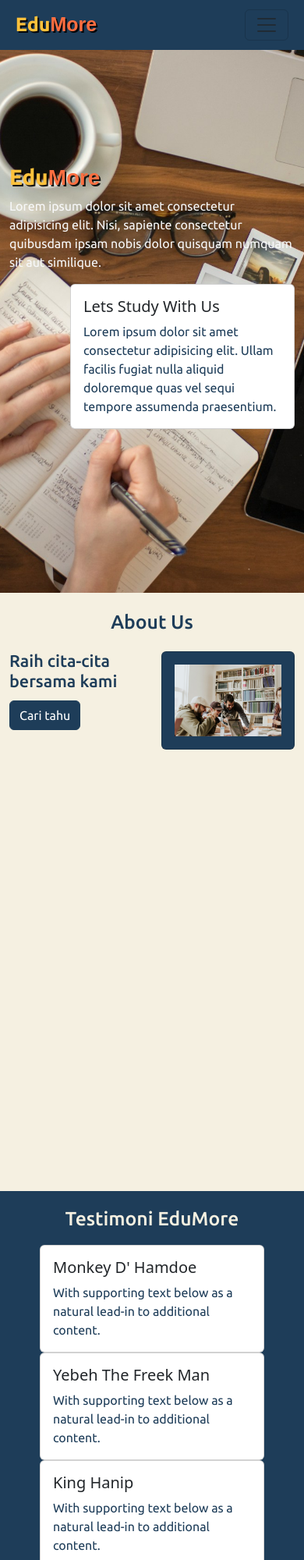
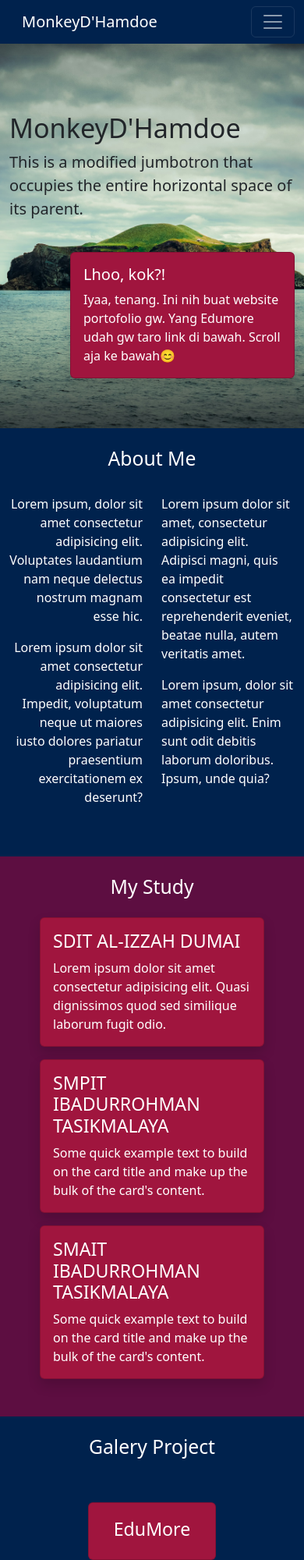
Before and after one commit to monkeydehamdoe/monkeydehamdoe.github.io, a plain HTML site: page index.html in a window 390 px wide. Shown: the top 2000 px of the page at 78% size. Drawn offline with nearby package versions, Linux system fonts and the light colour scheme; a web font is replaced by a local one.

Commit message:
portfolio baru

```diff
--- a/index.html
+++ b/index.html
@@ -4,233 +4,150 @@
 <head>
   <meta charset="utf-8">
   <meta name="viewport" content="width=device-width, initial-scale=1">
-  <title>EduMore</title>
+  <title>Monkey D'Hamdoe</title>
   <!-- Bootstrap Style -->
   <link href="https://cdn.jsdelivr.net/npm/bootstrap@5.3.3/dist/css/bootstrap.min.css" rel="stylesheet"
     integrity="sha384-QWTKZyjpPEjISv5WaRU9OFeRpok6YctnYmDr5pNlyT2bRjXh0JMhjY6hW+ALEwIH" crossorigin="anonymous">
-  <!-- Google Fonts -->
-  <link rel="preconnect" href="https://fonts.googleapis.com">
-  <link rel="preconnect" href="https://fonts.gstatic.com" crossorigin>
-  <link
-    href="https://fonts.googleapis.com/css2?family=Poetsen+One&family=Ubuntu:ital,wght@0,300;0,400;0,500;0,700;1,300;1,400;1,500;1,700&display=swap"
-    rel="stylesheet">
-  <!-- Feather Icon -->
-  <script src="https://unpkg.com/feather-icons"></script>
-  <!-- GoBlog Style -->
+  <!-- My Style -->
   <link rel="stylesheet" href="style.css">
 </head>
 
-<body id="Home">
-  <!-- Open Navbar -->
-  <nav class="navbar navbar-expand-lg fixed-top">
-    <div class="container-fluid nav-content">
-      <a class="navbar-brand" href="#">Edu<span>More</span></a>
+<body>
+  <!-- Navbar -->
+  <nav class="navbar navbar-expand-lg navbar-dark shadow bg-monk fixed-top" data-bs-theme="dark">
+    <div class="container">
+      <a class="navbar-brand ms-3" href="#">MonkeyD'Hamdoe</a>
       <button class="navbar-toggler" type="button" data-bs-toggle="collapse" data-bs-target="#navbarNavAltMarkup"
         aria-controls="navbarNavAltMarkup" aria-expanded="false" aria-label="Toggle navigation">
         <span class="navbar-toggler-icon"></span>
       </button>
       <div class="collapse navbar-collapse" id="navbarNavAltMarkup">
-        <div class="navbar-nav">
-          <a class="nav-link" href="#Home">Home</a>
-          <a class="nav-link" href="#about">About</a>
-          <a class="nav-link" href="#testi">Testi</a>
-          <a class="nav-link" href="#Product">Product</a>
+        <div class="navbar-nav ms-auto">
+          <a class="nav-link" href="#">Home</a>
+          <a class="nav-link" href="#">About</a>
+          <a class="nav-link" href="#">Study</a>
+          <a class="nav-link" href="#">Galery</a>
         </div>
       </div>
     </div>
   </nav>
-  <!-- Nav Close -->
+  <!-- Last Navbar -->
 
-  <!-- Hero Section -->
-  <section class="hero" id="home">
-    <main class="container">
-      <div class="row">
+  <!-- Hero -->
+  <div class="hero">
+    <div class="container pt-5">
+      <div class="row pt-5">
         <div class="col">
-          <h1>Edu<span>More</span></h1>
-          <p class="text-light">Lorem ipsum dolor sit
-            amet
-            consectetur adipisicing
-            elit.
-            Nisi, sapiente
-            consectetur
-            quibusdam ipsam nobis
-            dolor
-            quisquam numquam sit aut similique.</p>
+          <h1 class="display-4 pt-5">MonkeyD'Hamdoe</h1>
+          <p class="lead">This is a modified jumbotron that occupies the entire horizontal space of its parent.</p>
         </div>
-        <div class="col promo">
-          <div class="card" style="width: 18rem;">
-            <div class="card-body">
-              <h5 class="card-title">Lets Study With Us</h5>
-              <p class="card-text">Lorem ipsum dolor sit amet consectetur adipisicing elit. Ullam facilis fugiat nulla
-                aliquid doloremque quas vel sequi tempore assumenda praesentium.</p>
+        <div class="col">
+          <div class="card ms-auto mt-4 mb-4 shadow bg-key" style="width: 18rem;">
+            <div class="card-body text-white">
+              <h5 class="card-title">Lhoo, kok?!</h5>
+              <p class="card-text">Iyaa, tenang. Ini nih buat website portofolio gw. Yang Edumore udah gw taro link di
+                bawah. Scroll aja ke bawah😊</p>
             </div>
           </div>
         </div>
+      </div>
+    </div>
+  </div>
+  <!-- Last Hero -->
 
+  <!-- About -->
+  <section id="about" class="about bg-monk">
+    <main class="container">
+      <div class="row pt-4">
+        <h2 class="text-white text-center">About Me</h2>
       </div>
-    </main>
-  </section>
-  <!-- Last Hero Section -->
-
-  <!-- About Section -->
-  <section id="about" class="about">
-    <main class="container">
-      <div class="row">
-        <h2 class="text-center">About Us</h2>
-      </div>
-      <div class="row about-content">
+      <div class="row mt-4 pb-5">
         <div class="col">
-          <h4>Raih cita-cita bersama kami</h4>
-          <p>
-            <button class="btn btn-primary tombol" type="button" data-bs-toggle="collapse"
-              data-bs-target="#collapseWidthExample" aria-expanded="false" aria-controls="collapseWidthExample">
-              Cari tahu
-            </button>
-          </p>
-          <div style="min-height: 120px;">
-            <div class="collapse collapse-horizontal" id="collapseWidthExample">
-              <div class="card card-body text-about" style="width: 500px;">
-                <p>Lorem ipsum dolor sit amet consectetur adipisicing elit. Quibusdam suscipit quae vel in et
-                  incidunt!
-                </p>
-                <p>Lorem ipsum dolor sit amet consectetur adipisicing elit. Aut officiis dicta quae cum aliquam odio
-                  ea
-                  in eveniet ipsa similique?</p>
-              </div>
-            </div>
-          </div>
+          <p class="text-white text-end">Lorem ipsum, dolor sit amet consectetur adipisicing elit. Voluptates laudantium
+            nam neque delectus nostrum magnam esse hic.</p>
+          <p class="text-white text-end">Lorem ipsum dolor sit amet consectetur adipisicing elit. Impedit, voluptatum
+            neque ut maiores iusto dolores pariatur praesentium exercitationem ex deserunt?</p>
         </div>
         <div class="col">
-          <div class="card card-body bg-edu">
-            <img src="img/bareng.jpg" class="img-fluid" alt="...">
-          </div>
+          <p class="text-white text-justify">Lorem ipsum dolor sit amet, consectetur adipisicing elit. Adipisci magni,
+            quis ea impedit consectetur est reprehenderit eveniet, beatae nulla, autem veritatis amet.</p>
+          <p class="text-white text-justify">Lorem ipsum, dolor sit amet consectetur adipisicing elit. Enim sunt odit
+            debitis laborum doloribus. Ipsum, unde quia?</p>
         </div>
       </div>
     </main>
   </section>
-  <!-- Last About Section -->
+  <!-- Last About -->
 
-  <!-- Testimoni -->
-  <section id="testi" class="testi">
+  <!-- Study -->
+  <section id="study" class="study bg-ham">
     <main class="container">
-      <div class="row">
-        <h2 class="text-light-edu text-center">Testimoni EduMore</h2>
+      <div class="row pt-4">
+        <h2 class="text-white text-center">My Study</h2>
       </div>
-      <div class="row">
-        <div class="col">
-          <div class="card" style="width: 18rem;">
-            <div class="card-body">
-              <h5 class="card-title">Monkey D' Hamdoe</h5>
-              <p class="card-text">With supporting text below as a natural lead-in to additional content.</p>
-
+      <div class="row pb-5">
+        <div class="col mt-3">
+          <a href="https://www.instagram.com/sditalizzahdumai/" target="_blank">
+            <div class="card m-auto bg-key shadow" style="width: 18rem;">
+              <div class="card-body">
+                <h3 class="card-title text-white">SDIT AL-IZZAH DUMAI</h3>
+                <p class="card-text text text-white">Lorem ipsum dolor sit amet consectetur adipisicing elit. Quasi
+                  dignissimos quod sed similique laborum fugit odio.</p>
+              </div>
             </div>
-          </div>
+          </a>
         </div>
-        <div class="col">
-          <div class="card" style="width: 18rem;">
-            <div class="card-body">
-              <h5 class="card-title">Yebeh The Freek Man</h5>
-              <p class="card-text">With supporting text below as a natural lead-in to additional content.</p>
-
+        <div class="col mt-3">
+          <a href="https://www.instagram.com/smp_ibadurrohmantsm/" target="_blank">
+            <div class="card m-auto bg-key shadow" style="width: 18rem;">
+              <div class="card-body">
+                <h3 class="card-title text-white">SMPIT IBADURROHMAN TASIKMALAYA</h3>
+                <p class="card-text text-white">Some quick example text to build on the card title and make up the bulk
+                  of
+                  the card's content.</p>
+              </div>
             </div>
-          </div>
+          </a>
         </div>
-        <div class="col">
-          <div class="card" style="width: 18rem;">
-            <div class="card-body">
-              <h5 class="card-title">King Hanip</h5>
-              <p class="card-text">With supporting text below as a natural lead-in to additional content.</p>
-
+        <div class="col mt-3">
+          <a href="https://www.instagram.com/smait_ibadurrohmantsm/" target="_blank">
+            <div class="card m-auto bg-key shadow" style="width: 18rem;">
+              <div class="card-body">
+                <h3 class="card-title text-white">SMAIT IBADURROHMAN TASIKMALAYA</h3>
+                <p class="card-text text-white">Some quick example text to build on the card title and make up the bulk
+                  of
+                  the card's content.</p>
+              </div>
             </div>
-          </div>
-        </div>
-      </div>
-      <div class="row">
-        <div class="col">
-          <div class="card" style="width: 18rem;">
-            <div class="card-body">
-              <h5 class="card-title">Oom Jaedun Banten</h5>
-              <p class="card-text">With supporting text below as a natural lead-in to additional content.</p>
-
-            </div>
-          </div>
-        </div>
-        <div class="col">
-          <div class="card" style="width: 18rem;">
-            <div class="card-body">
-              <h5 class="card-title">Mang Jadedd</h5>
-              <p class="card-text">With supporting text below as a natural lead-in to additional content.</p>
-
-            </div>
-          </div>
-        </div>
-        <div class="col">
-          <div class="card" style="width: 18rem;">
-            <div class="card-body">
-              <h5 class="card-title">Bang Bimo Aryo Wjak</h5>
-              <p class="card-text">With supporting text below as a natural lead-in to addition content.</p>
-            </div>
-          </div>
+          </a>
         </div>
       </div>
     </main>
   </section>
-  <!-- Last Testimoni -->
+  <!-- Last Study -->
 
-  <!-- Product -->
-  <section id="Product" class="product">
+  <!-- Galery -->
+  <section id="galery" class="galery bg-monk">
     <main class="container">
-      <div class="row">
-        <h2 class="text-center">Product</h2>
+      <div class="row pt-4">
+        <h2 class="text-white text-center">Galery Project</h2>
       </div>
-      <div class="row">
-        <p class="pt-4">Udahhhh. akhirnya selesai sampe sini aja</p>
-        <p>Buat produknya nanti aja kalau udah selesai</p>
-      </div>
-      <div class="row">
-        <!-- Button trigger modal -->
-        <button type="button" class="btn btn-primary" data-bs-toggle="modal" data-bs-target="#exampleModal">
-          Ehh. Klik dulu tombol ini
-        </button>
-
-        <!-- Modal -->
-        <div class="modal fade" id="exampleModal" tabindex="-1" aria-labelledby="exampleModalLabel" aria-hidden="true">
-          <div class="modal-dialog">
-            <div class="modal-content">
-              <div class="modal-header">
-                <h1 class="modal-title fs-5 text-light-edu" id="exampleModalLabel">Pesan Untuk Hasna Dzakiyah</h1>
-              </div>
-              <div class="modal-body">
-                Tetap semangat walau banyak tantangan yang harus dilewati. Jangan hiraukan perkataan orang lain. Terus
-                aja bergerak. Kalau misalnya butuh bantuan atau apa segala macam, bilang ajaa. Okee?!!.
-                Makasih yaa udah bantuin ngebuat ini:>
-              </div>
-              <div class="modal-footer">
-
-                <button type="button" class="btn btn-warning" data-bs-dismiss="modal">Makasih banyak..</button>
+      <div class="row pb-5">
+        <div class="col">
+          <a href="https://www.w3schools.com/html/html_links.asp" target="_blank">
+            <div class="card m-auto mt-5 bg-key" style="width: max-content;">
+              <div class="card-body">
+                <h3 class="card-title text-center pt-1 mx-3 text-white">EduMore</h3>
               </div>
             </div>
-          </div>
+          </a>
         </div>
       </div>
     </main>
   </section>
-  <!-- Last Product -->
+  <!-- Last Galery -->
 
-  <!-- Footer -->
-  <footer>
-    <p class="text-light-edu text-center">Created with love by <a href="https://github.com/monkeydehamdoe"
-        class="text-light-edu">monkeydehamdoe</a>
-    </p>
-  </footer>
-  <!-- Last Footer -->
 
-  <!-- Feather JS -->
-  <script>
-    feather.replace();
-  </script>
-
-  <!-- Bootstrap JS -->
   <script src="https://cdn.jsdelivr.net/npm/bootstrap@5.3.3/dist/js/bootstrap.bundle.min.js"
     integrity="sha384-YvpcrYf0tY3lHB60NNkmXc5s9fDVZLESaAA55NDzOxhy9GkcIdslK1eN7N6jIeHz"
     crossorigin="anonymous"></script>
--- a/style.css
+++ b/style.css
@@ -1,185 +1,67 @@
 :root {
-  --bg: #1e3d59;
-  --primary: #ff6e40;
-  --secondary: #ffc13b;
-  --light: #f5f0e1;
+  --bg: #00224D;
+  --primary: #A0153E;
+  --friend: #5D0E41;
+  --light: #FF204E;
 }
 
-.btn-primary {
-  background-color: var(--bg);
-  border-color: var(--bg);
-}
-
-.btn-warning {
-  background-color: var(--secondary);
-  border-color: var(--secondary);
-}
-
-.bg-edu {
+.bg-monk {
   background-color: var(--bg);
 }
 
-.bg-edu-light h1,
-p,
-h2,
-h3,
-h4 {
-  font-family: 'Ubuntu';
-  color: var(--bg);
+.bg-ham {
+  background-color: var(--friend);
 }
 
-.text-light-edu {
-  color: var(--light);
+.bg-doe {
+  background-color: var(--light);
+}
+
+.bg-key {
+  background-color: var(--primary);
 }
 
 body {
+  min-height: 2000px;
+}
+
+a {
+  text-decoration: none;
+
+}
+
+/* Navbar */
+
+/* Hero */
+.hero {
+  min-height: 65vh;
+  background-image: url(img/island.jpg);
+  background-size: cover;
+  background-position: center;
+}
+
+/* About */
+.about {
+  min-height: max-content;
+}
+
+/* Study */
+.study {
+  min-height: max-content;
+}
+
+.galery .card:hover,
+.study .card:hover {
+  background-color: var(--light);
+  cursor: pointer;
+}
+
+.galery .card:active,
+.study .card:active {
   background-color: var(--light);
 }
 
-/* Navbar */
-.navbar {
-  background-color: var(--bg);
+/* Galery */
+.galery {
+  min-height: max-content;
 }
-
-.navbar .navbar-brand {
-  font-family: "Ubuntu";
-  font-size: 25px;
-  color: var(--secondary);
-  font-weight: bold;
-  text-shadow: 2px 2px rgba(1, 1, 1, 0.9);
-}
-
-.navbar .navbar-brand span {
-  font-family: "Poetsen One", sans-serif;
-  color: var(--primary);
-}
-
-.navbar .navbar-nav {
-  margin-left: auto;
-}
-
-.nav-content {
-  margin: 0 2%;
-}
-
-.navbar-nav .nav-link {
-  color: var(--secondary);
-}
-
-.btn-warning {
-  background-color: var(--secondary);
-}
-
-.btn-warning:hover {
-  background-color: var(--primary);
-}
-
-.navbar-nav form {
-  margin: 0 2%;
-}
-
-
-/* Hero Section */
-#home {
-  display: flex;
-  background-image: url(img/study.jpg);
-  min-height: 90vh;
-  align-items: center;
-  background-size: cover;
-  background-position: center;
-
-}
-
-.hero h1 {
-  font-family: "Ubuntu";
-  color: var(--secondary);
-  font-weight: bold;
-  text-shadow: 2px 2px rgba(1, 1, 1, 0.9);
-}
-
-.hero h1 span {
-  font-family: "Poetsen One", sans-serif;
-  color: var(--primary);
-}
-
-.hero .col .card {
-  margin-left: auto;
-}
-
-.card button {
-  display: block;
-  margin-left: auto;
-}
-
-button {
-  font-family: 'Ubuntu';
-}
-
-/* About Section */
-.about {
-  min-height: 90vh;
-}
-
-.about h2,
-.testi h2 {
-  margin-top: 6%;
-  margin-bottom: 3%;
-}
-
-.about-content {
-  margin-top: 3%;
-}
-
-.about .tombol {
-  margin-top: 2%;
-}
-
-/* Testimoni */
-.testi {
-  min-height: 90vh;
-  background-color: var(--bg);
-}
-
-.testi .row {
-  margin: 2% auto;
-}
-
-.testi .card {
-  margin: auto;
-}
-
-/* Product */
-.product {
-  background-color: var(--light);
-  min-height: 80vh;
-}
-
-.product h2 {
-  padding-top: 5%;
-}
-
-.modal-body {
-  background-color: var(--light);
-}
-
-.modal-footer {
-  background-color: var(--primary);
-}
-
-.modal-header {
-  background-color: var(--bg);
-}
-
-/* Footer */
-footer {
-  min-height: 18vh;
-  background-color: var(--bg);
-}
-
-footer p {
-  padding-top: 3.5%;
-}
-
-footer a:hover {
-  color: var(--secondary);
-}
```
Also changed, not shown: img/bareng.jpg (deleted), img/discus.jpg (deleted), img/grd.jpg (added), img/hm.jpg (added), img/island.jpg (added), img/study.jpg (deleted).
